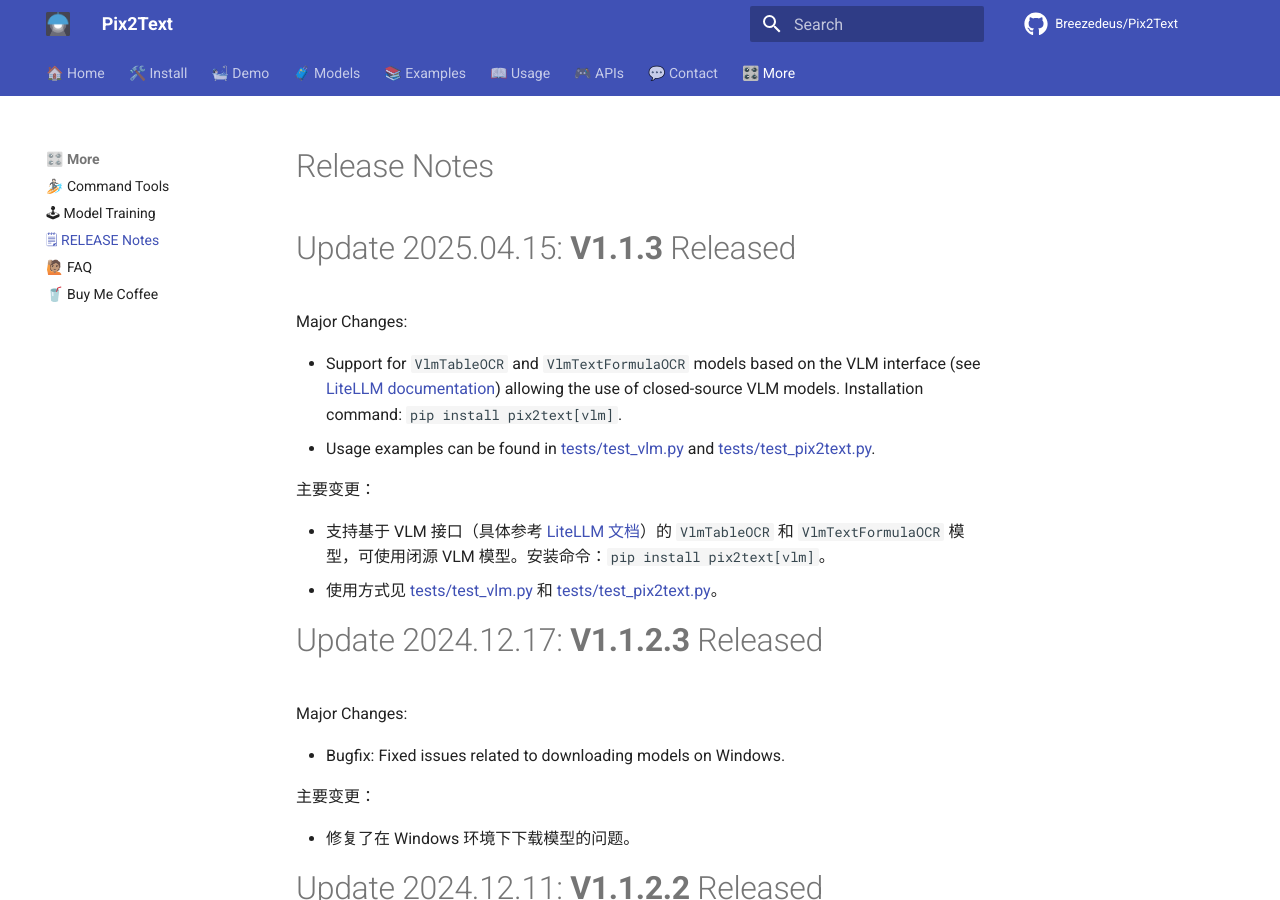
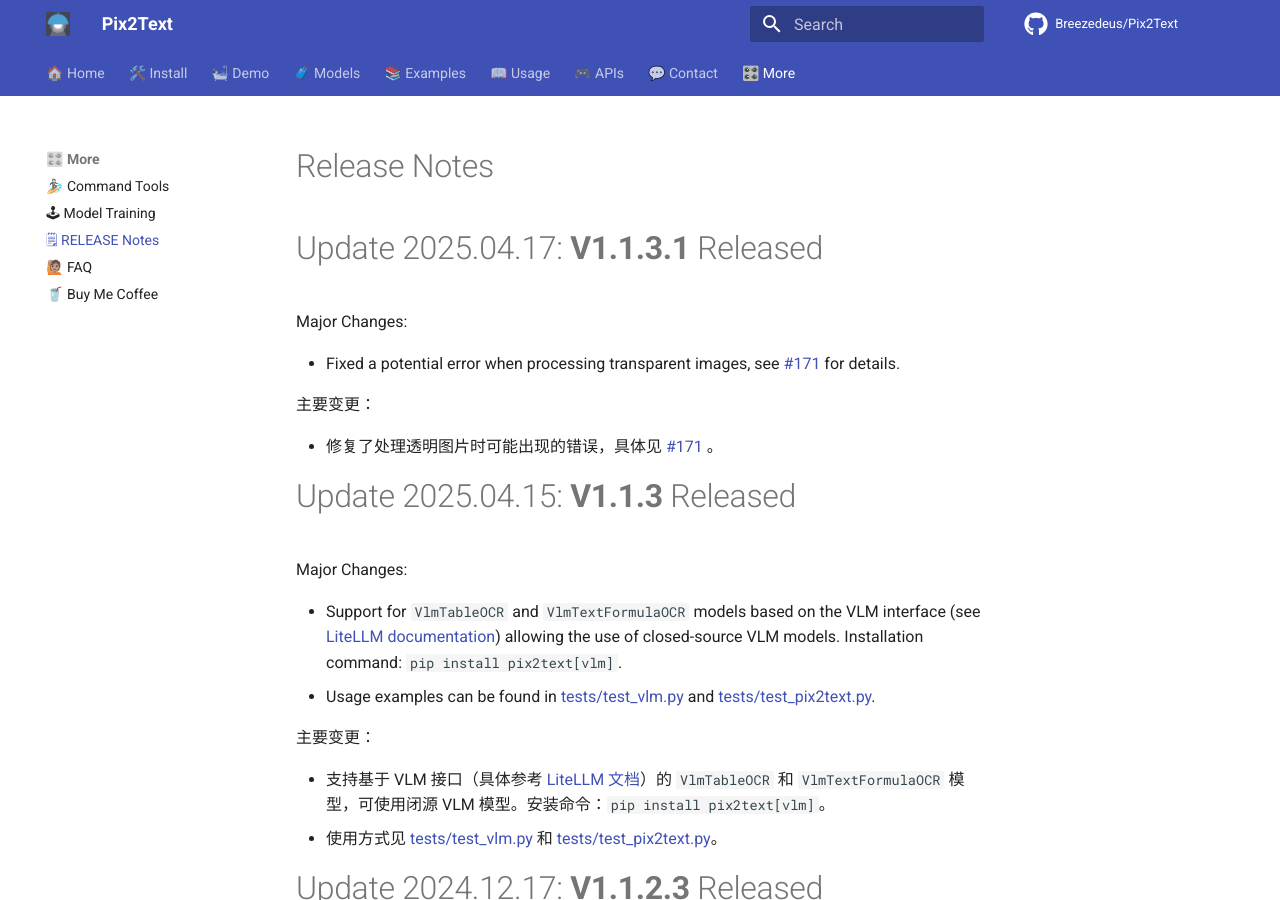
Before and after one commit to breezedeus/Pix2Text, an MkDocs documentation site: the page built from docs/RELEASE.md, in a window 1280 px wide and 900 px high. Built offline with MkDocs 1.6.1 and Material for MkDocs 9.7.7, drawn with Linux system fonts in a browser that asks for light colours; comment, search, counter and statistics services are not loaded.

Commit message:
fix: update release notes and version to 1.1.3.1 for transparency error fix

```diff
--- a/docs/RELEASE.md
+++ b/docs/RELEASE.md
@@ -1,4 +1,14 @@
 # Release Notes
+
+# Update 2025.04.17: **V1.1.3.1** Released
+
+Major Changes:
+
+- Fixed a potential error when processing transparent images, see [#171](https://github.com/breezedeus/Pix2Text/issues/171) for details.
+
+主要变更：
+
+- 修复了处理透明图片时可能出现的错误，具体见 [#171](https://github.com/breezedeus/Pix2Text/issues/171) 。
 
 # Update 2025.04.15: **V1.1.3** Released
 
--- a/pix2text/__version__.py
+++ b/pix2text/__version__.py
@@ -2,4 +2,4 @@
 # [Pix2Text](https://github.com/breezedeus/pix2text): an Open-Source Alternative to Mathpix.
 # Copyright (C) 2022-2025, [Breezedeus](https://www.breezedeus.com).
 
-__version__ = '1.1.3'
+__version__ = '1.1.3.1'
```
